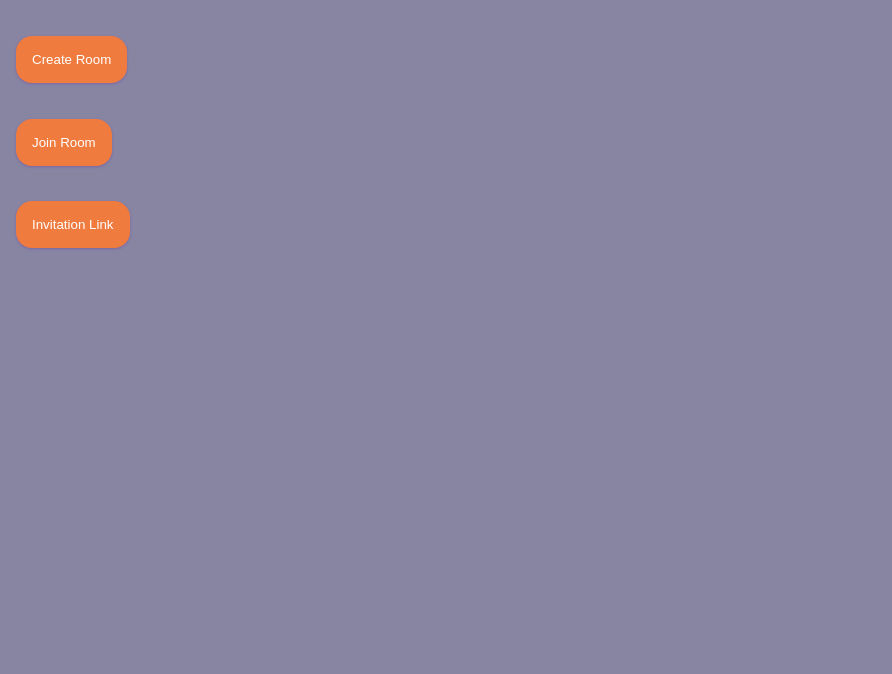
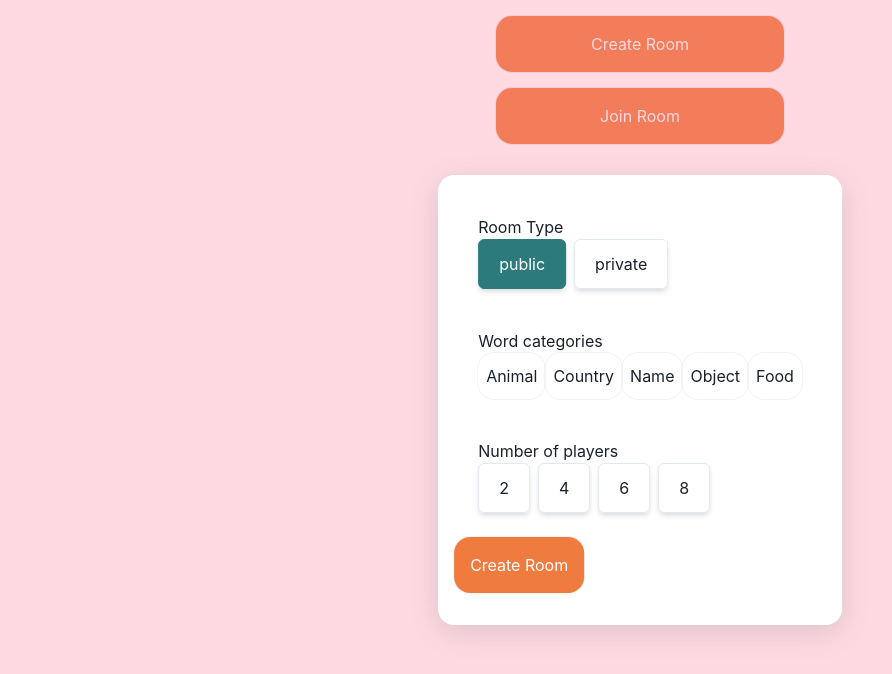
Before and after one commit to Emmanuel-Melon/Neno, a Next.js app: page /Game in a window 1280 px wide. Both pictures are taken after a click on the button "Create Room". Shown: the top 674 px of the page, without its empty margins (0-892 px from the left). Built offline with nearby package versions, Linux system fonts and the light colour scheme; a web font is replaced by a local one.

Commit message:
feat: add chakra ui

```diff
--- a/package.json
+++ b/package.json
@@ -12,7 +12,7 @@
     "@apollo/client": "^3.5.5",
     "@apollo/react-hooks": "^4.0.0",
     "@auth0/nextjs-auth0": "^1.6.1",
-    "@chakra-ui/react": "^1.8.5",
+    "@chakra-ui/react": "^1.8.6",
     "@emotion/react": "^11",
     "@emotion/styled": "^11",
     "feather-icons": "^4.28.0",
--- a/pages/Game/index.tsx
+++ b/pages/Game/index.tsx
@@ -1,19 +1,24 @@
 import type { NextPage } from 'next'
 import Head from 'next/head'
-import { NewGameSettings } from '../../src/components/NewGameSettings'
 import { GameMode } from '../../src/components/GameMode'
 import styled from 'styled-components'
 
 
 const Container = styled.div`
-
+  display: flex;
+  justify-content: center;
+  align-items: center;
 `
 
 
 const Game: NextPage = () => {
 
-  function selectNumOfPlayers () {
-      console.log('two')
+  function createRoom () {
+      console.log('creating room')
+  }
+
+  function joinRoom () {
+      console.log('joining room')
   }
 
 
@@ -24,10 +29,7 @@ const Game: NextPage = () => {
         <meta name="description" content="Generated by create next app" />
         <link rel="icon" href="/favicon.ico" />
       </Head>
-
-      <main>
-          <GameMode />
-      </main>
+      <GameMode createRoom={createRoom} joinRoom={joinRoom} />
     </Container>
   )
 }
--- a/pages/_app.tsx
+++ b/pages/_app.tsx
@@ -1,8 +1,14 @@
 import '../styles/globals.css'
 import type { AppProps } from 'next/app'
+import { ChakraProvider, extendTheme } from '@chakra-ui/react'
+import { theme } from '../theme'
 
 function MyApp({ Component, pageProps }: AppProps) {
-  return <Component {...pageProps} />
+  return (
+    <ChakraProvider>
+      <Component {...pageProps} />
+    </ChakraProvider>
+  )
 }
 
 export default MyApp
--- a/src/components/GameMenu.tsx
+++ b/src/components/GameMenu.tsx
@@ -3,7 +3,6 @@ import styled from 'styled-components'
 import { Button } from './ui/button'
 
 const Container = styled.div`
-
     width: 25%;
     & ul {
         padding: var(--padding);
--- a/src/components/GameMode.tsx
+++ b/src/components/GameMode.tsx
@@ -1,8 +1,8 @@
-import React from 'react'
+import React, { FC, useState } from 'react'
 import { Button } from './ui/button'
 import styled from 'styled-components'
-
-
+import { RoomSettings } from './RoomSettings'
+import { CustomModal } from './ui/modal'
 
 const Container = styled.div`
     padding: var(--padding);
@@ -10,16 +10,34 @@ const Container = styled.div`
     justify-content: space-evenly;
     flex-direction: column;
     width: 25%;
-    height: 300px;
 `
 
+type GameModeProps = {
+    joinRoom: () => void;
+    createRoom: () => void;
+}
 
-export const GameMode = () => {
+export const GameMode: FC<GameModeProps> = ({ createRoom, joinRoom }) => {
+    const [isModalOpen, setModalOpen] = useState<boolean>(false)
+
+    function closeModal() {
+        setModalOpen(currentState => !currentState)
+      }
+
+    function openModal () {
+        setModalOpen(currentState => !currentState)
+    }
     return (
         <Container>
-            <Button>Create Room</Button>
-            <Button>Join Room</Button>
-            <Button>Invitation Link</Button>
+            <Button fullWidth onClick={openModal}>Create Room</Button>
+            <Button fullWidth onClick={joinRoom}>Join Room</Button>
+
+
+            <CustomModal show={isModalOpen} close={closeModal}>
+                <>
+                    <RoomSettings createRoom={createRoom} />
+                </>
+            </CustomModal>
         </Container>
     )
 }
--- /dev/null
+++ b/src/components/RoomSettings.tsx
@@ -0,0 +1,158 @@
+import React, { FC } from "react";
+import styled from "styled-components";
+import { Button } from "./ui/button";
+import {
+    Editable,
+    EditableInput,
+    EditableTextarea,
+    EditablePreview,
+    HStack,
+    Box,
+    useRadio,
+    useRadioGroup,
+} from "@chakra-ui/react";
+
+import { RadioCard } from "./ui/radio";
+
+const Container = styled.div`
+    padding: var(--padding);
+    & h1 {
+        text-align: center;
+        color: var(--white);
+    }
+
+    & li {
+        cursor: pointer;
+        padding: var(--padding);
+        border-radius: var(--border-radius);
+        border-radius: var(--border-radius);
+        color: #fff;
+        background: var(--primary-color);
+        box-shadow: var(--box-shadow);
+        text-align: center;
+        margin: 1rem;
+        &:hover {
+            background: var(--accent-color);
+        }
+    }
+`
+
+const Option = styled.div`
+padding: var(--padding);
+background: var(--white);
+margin: 0.5rem;
+
+`
+
+const OptionBody = styled.div`
+    display: flex;
+    justify-content: flex-start;
+`
+
+const OptionHeader = styled.div`
+
+`
+
+const FormControl = styled.div`
+    padding: 0.5rem;
+    box-shadow: var(--box-shadow);
+    border-radius: var(--border-radius);
+`
+
+type RoomSettingsProps = {
+    createRoom: () => void;
+}
+
+
+export const RoomSettings: FC<RoomSettingsProps> = ({ createRoom }) => {
+
+    const options = ['public', 'private']
+
+    const players = [2, 4, 6, 8]
+
+    const { getRootProps, getRadioProps } = useRadioGroup({
+        name: 'roomType',
+        defaultValue: 'public',
+        onChange: console.log,
+    })
+
+    const group = getRootProps()
+    return (
+        <>
+            <Container>
+                <Option>
+                    <OptionHeader>
+                        <p>Room Type</p>
+                    </OptionHeader>
+                    <OptionBody>
+                        <HStack {...group}>
+                            {options.map((value) => {
+                                const radio = getRadioProps({ value })
+                                return (
+                                    <RadioCard key={value} {...radio}>
+                                        {value}
+                                    </RadioCard>
+                                )
+                            })}
+                        </HStack>
+                    </OptionBody>
+                </Option>
+                <Option>
+                    <OptionHeader>
+                        <p>Word categories</p>
+                    </OptionHeader>
+                    <OptionBody>
+                        <FormControl>
+                            <Editable defaultValue='Animal'>
+                                <EditablePreview />
+                                <EditableInput />
+                            </Editable>
+                        </FormControl>
+                        <FormControl>
+                            <Editable defaultValue='Country'>
+                                <EditablePreview />
+                                <EditableInput />
+                            </Editable>
+                        </FormControl>
+                        <FormControl>
+                            <Editable defaultValue='Name'>
+                                <EditablePreview />
+                                <EditableInput />
+                            </Editable>
+                        </FormControl>
+                        <FormControl>
+                            <Editable defaultValue='Object'>
+                                <EditablePreview />
+                                <EditableInput />
+                            </Editable>
+                        </FormControl>
+                        <FormControl>
+                            <Editable defaultValue='Food'>
+                                <EditablePreview />
+                                <EditableInput />
+                            </Editable>
+                        </FormControl>
+                    </OptionBody>
+                </Option>
+                <Option>
+                    <OptionHeader>
+                        <p>Number of players</p>
+                    </OptionHeader>
+                    <OptionBody>
+                        <HStack {...group}>
+                            {players.map((value) => {
+                                const radio = getRadioProps({ value })
+                                return (
+                                    <RadioCard key={value} {...radio}>
+                                        {value}
+                                    </RadioCard>
+                                )
+                            })}
+                        </HStack>
+                    </OptionBody>
+                </Option>
+                <Button onClick={createRoom}>Create Room</Button>
+            </Container>
+        </>
+    )
+}
--- /dev/null
+++ b/src/components/ui/radio.tsx
@@ -0,0 +1,33 @@
+import { useRadio, Box } from "@chakra-ui/react"
+
+export const RadioCard = (props) => {
+    const { getInputProps, getCheckboxProps } = useRadio(props)
+
+    const input = getInputProps()
+    const checkbox = getCheckboxProps()
+
+    return (
+        <Box as='label'>
+            <input {...input} />
+            <Box
+                {...checkbox}
+                cursor='pointer'
+                borderWidth='1px'
+                borderRadius='md'
+                boxShadow='md'
+                _checked={{
+                    bg: 'teal.600',
+                    color: 'white',
+                    borderColor: 'teal.600',
+                }}
+                _focus={{
+                    boxShadow: 'outline',
+                }}
+                px={5}
+                py={3}
+            >
+                {props.children}
+            </Box>
+        </Box>
+    )
+}
--- a/styles/globals.css
+++ b/styles/globals.css
@@ -5,8 +5,7 @@
   --select-focus: blue;
   --select-arrow: var(--select-border);
   --heading-color: #686868;
-  --box-shadow: rgba(127, 17, 224, 0.2) 0px 1px 3px 0px,
-    rgba(0, 0, 0, 0.06) 0px 1px 2px 0px;
+  --box-shadow: rgba(0, 0, 0, 0.05) 0px 0px 0px 1px;
   --border-radius: 1rem;
   --background: #fff;
   --white: #fff;
--- /dev/null
+++ b/theme.ts
@@ -0,0 +1,7 @@
+export const theme = {
+    brand: {
+      900: '#1a365d',
+      800: '#153e75',
+      700: '#2a69ac',
+    },
+  }
```
Also changed, not shown: src/components/GameOptions.tsx (+21 -5 lines), 1 other file (tests, documents, lock files or other folders).
